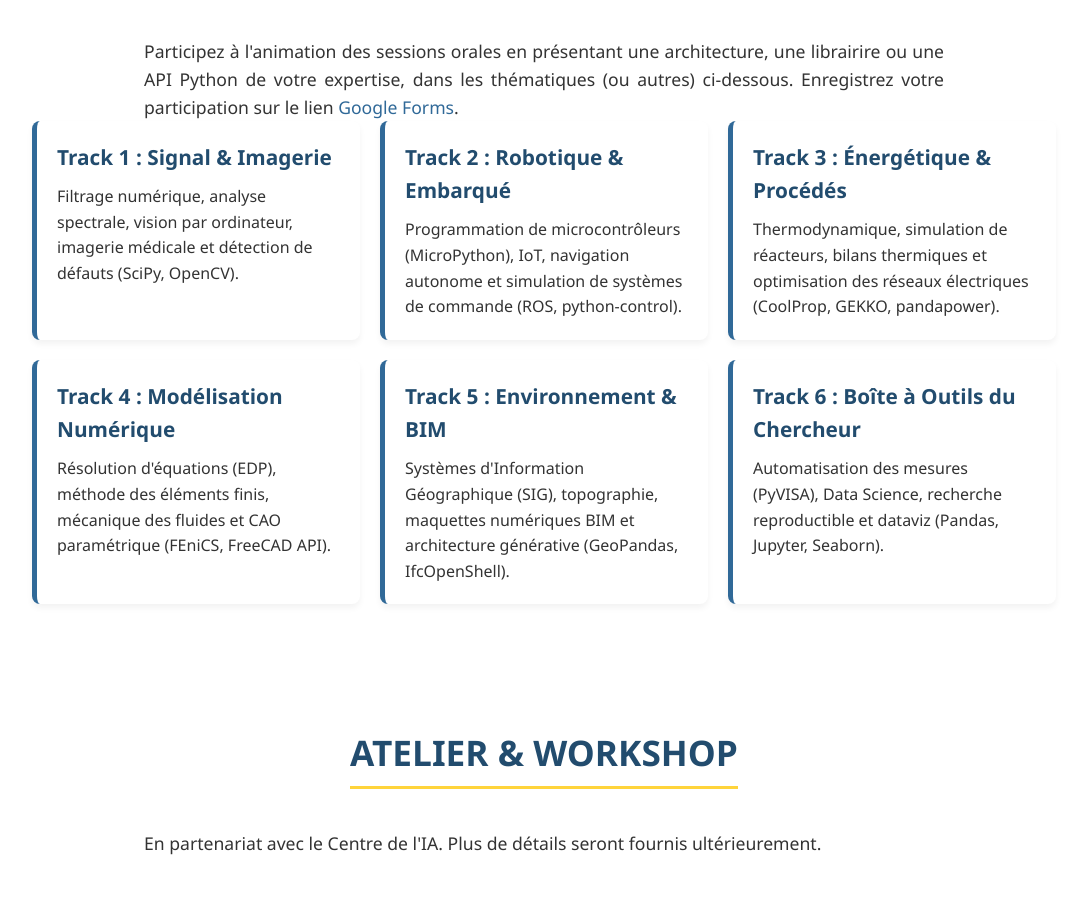
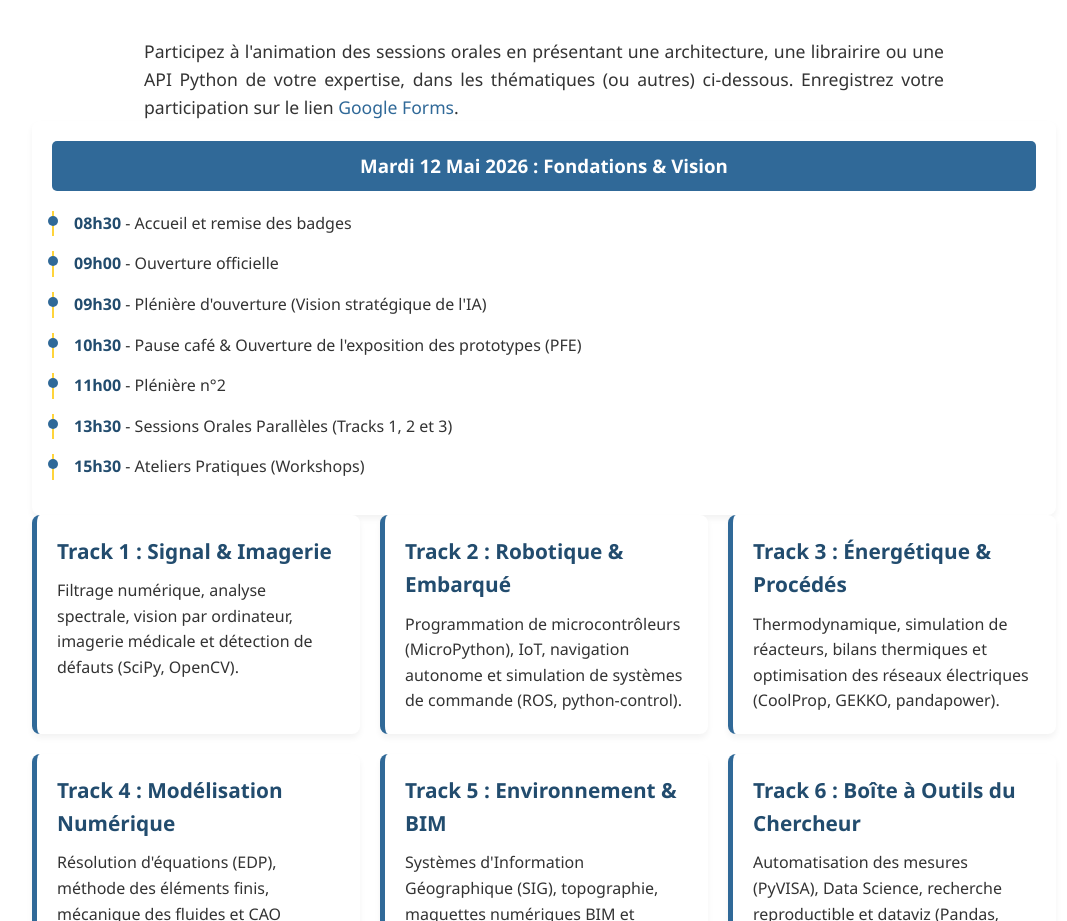
Before and after one commit to MerAARIZOU/PythonTechDays-FST-univ-mosta, a plain HTML site: page index.html in a window 1280 px wide. Shown: the part 1007-1928 px from the top of the page, without its empty margins (96-1163 px from the left). Drawn offline with Linux system fonts and the light colour scheme.

Commit message:
Add event program schedule to index.html
Added program schedule for the event on May 12, 2026.

```diff
--- a/index.html
+++ b/index.html
@@ -107,6 +107,20 @@
               Participez à l'animation des sessions orales en présentant une architecture, une librairire ou une API Python de votre expertise,
            dans les thématiques (ou autres) ci-dessous. Enregistrez votre participation sur le lien <a href="https://docs.google.com/forms/d/e/1FAIpQLSc9LGsUede6DuWBXahJ_zeIIDodCQL7nuIyZ9VZ-hmSJZrBJA/viewform?usp=publish-editor">Google Forms</a>.
          </p>
+         <div class="program-container">
+            <div class="program-day">
+                <h3>Mardi 12 Mai 2026 : Fondations & Vision</h3>
+                <ul class="timeline">
+                    <li><span class="time">08h30</span> - Accueil et remise des badges</li>
+                    <li><span class="time">09h00</span> - Ouverture officielle</li>
+                    <li><span class="time">09h30</span> - Plénière d'ouverture (Vision stratégique de l'IA)</li>
+                    <li><span class="time">10h30</span> - Pause café & Ouverture de l'exposition des prototypes (PFE)</li>
+                    <li><span class="time">11h00</span> - Plénière n°2</li>
+                    <li><span class="time">13h30</span> - Sessions Orales Parallèles (Tracks 1, 2 et 3)</li>
+                    <li><span class="time">15h30</span> - Ateliers Pratiques (Workshops)</li>
+                </ul>
+            </div>
+        </div>
       <div class="tracks-grid">
             <div class="track-card">
                 <h3>Track 1 : Signal & Imagerie</h3>
```
